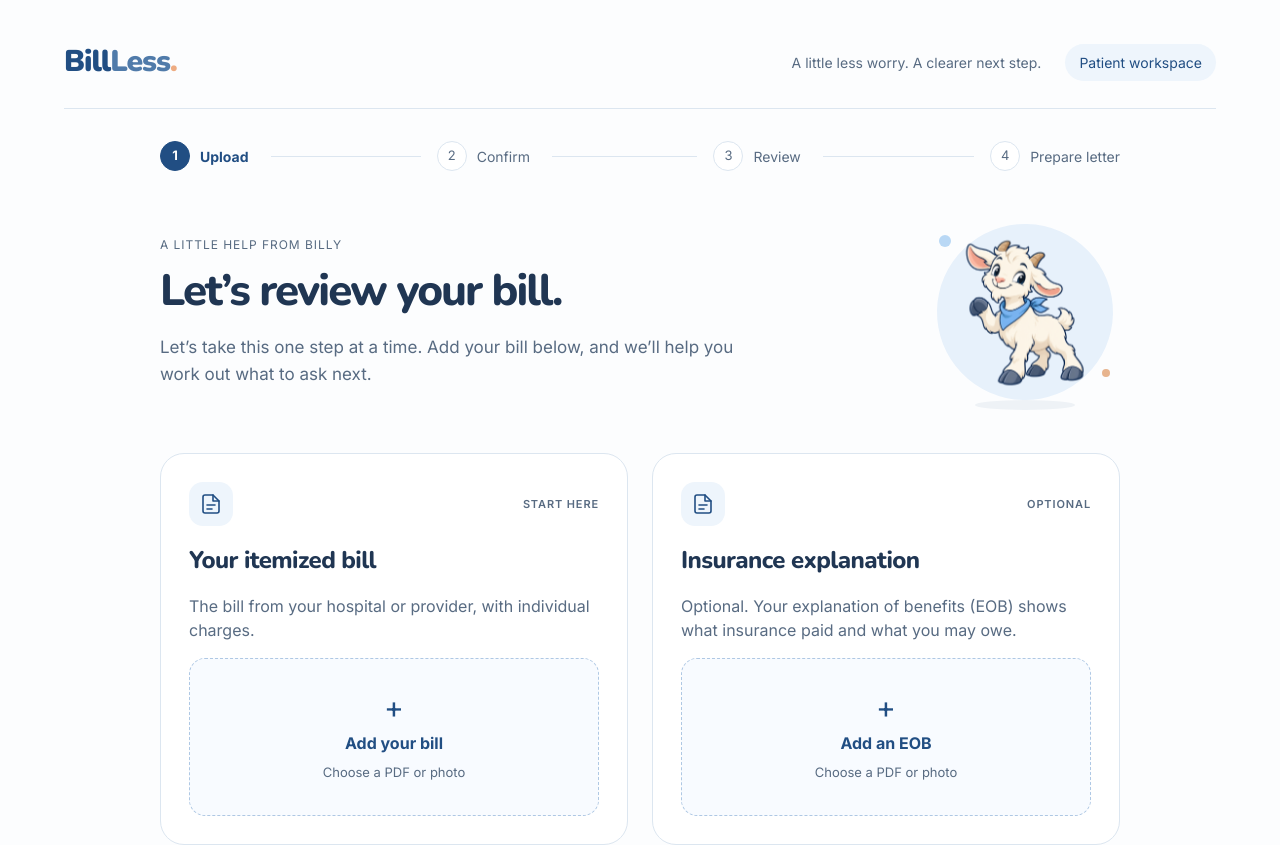
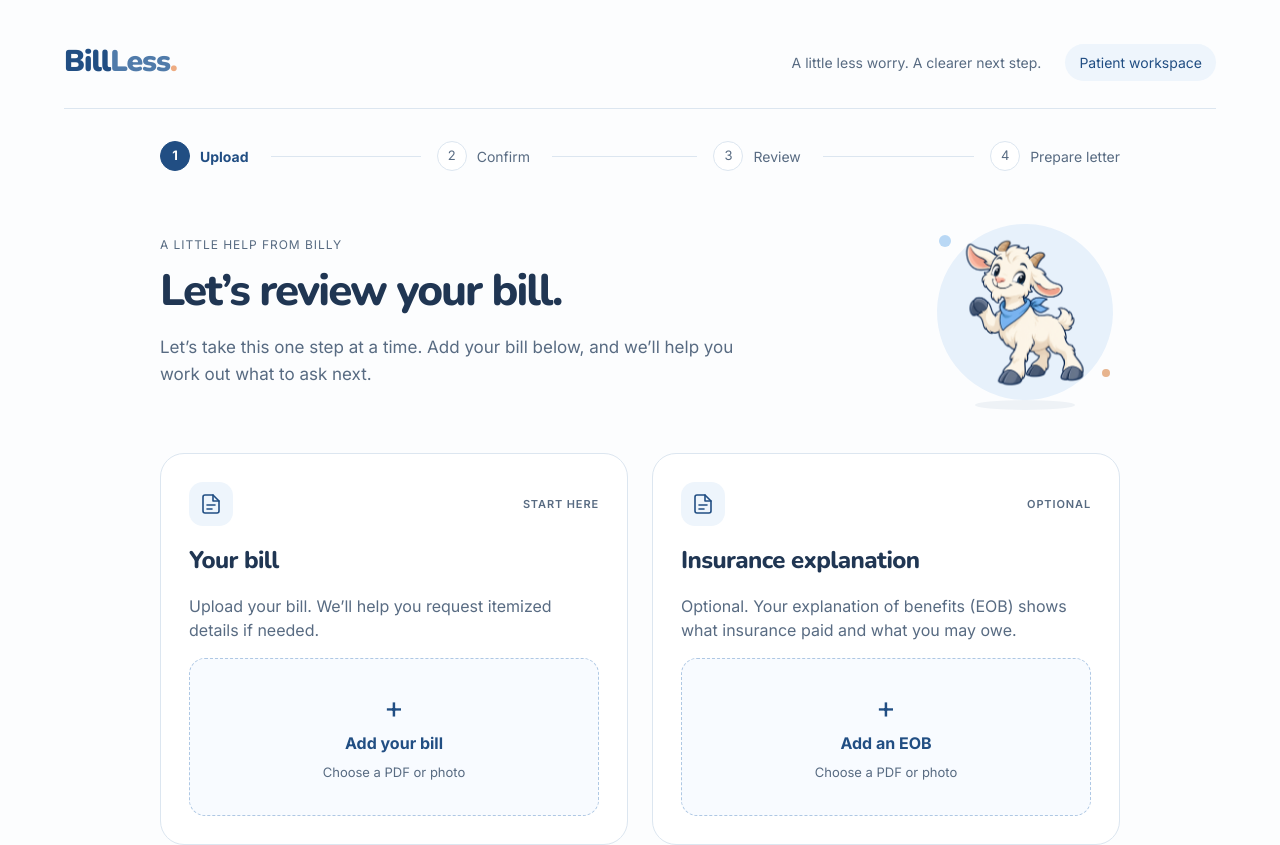
Before and after one commit to ArjunChavan2/MHACKS_2026, a Next.js app: page /review in a window 1280 px wide. Shown: the top 845 px of the page. Built offline with nearby package versions, Linux system fonts and the light colour scheme.

Commit message:
Clarify bill upload copy for balance statements

```diff
--- a/app/_components/BillAuditApp.tsx
+++ b/app/_components/BillAuditApp.tsx
@@ -511,9 +511,9 @@ function StartScreen(props: {
     <section className="paper-flow billless-upload-flow">
       <div className="billless-upload-grid">
         <UploadSlot
-          title="Your itemized bill"
+          title="Your bill"
           label="Add your bill"
-          description="The bill from your hospital or provider, with individual charges."
+          description="Upload your bill. We’ll help you request itemized details if needed."
           ready={Boolean(bill)}
           busy={busy}
           onUpload={props.onUpload}
```
